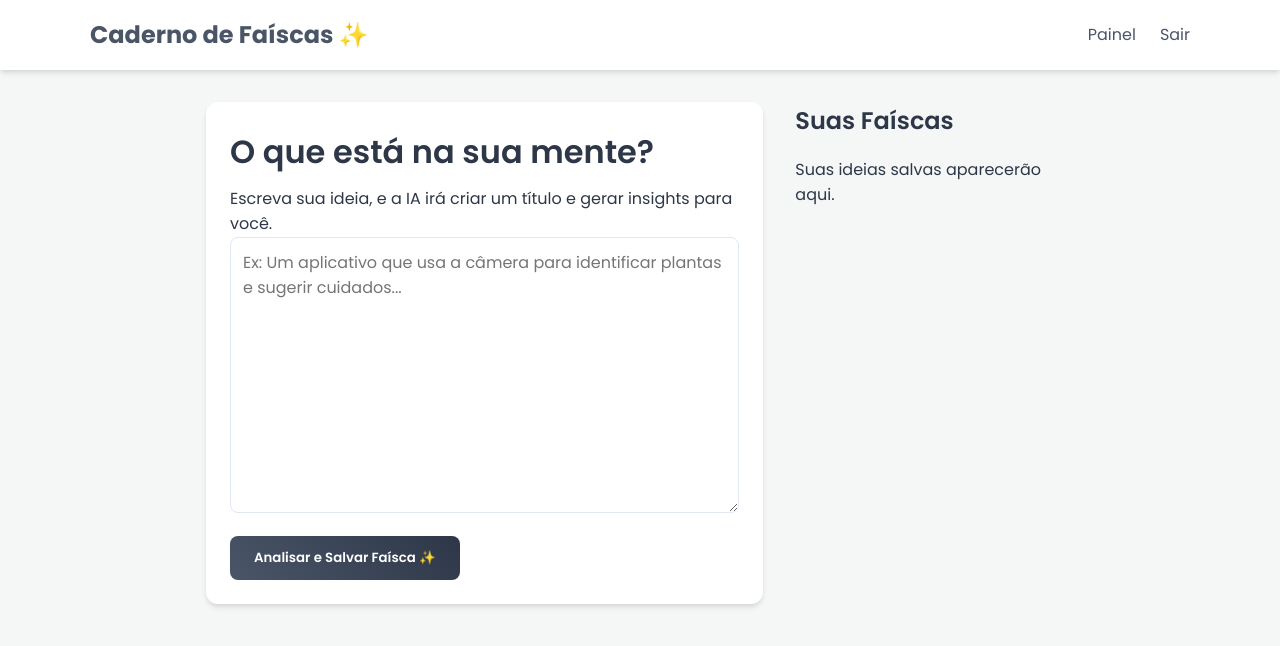
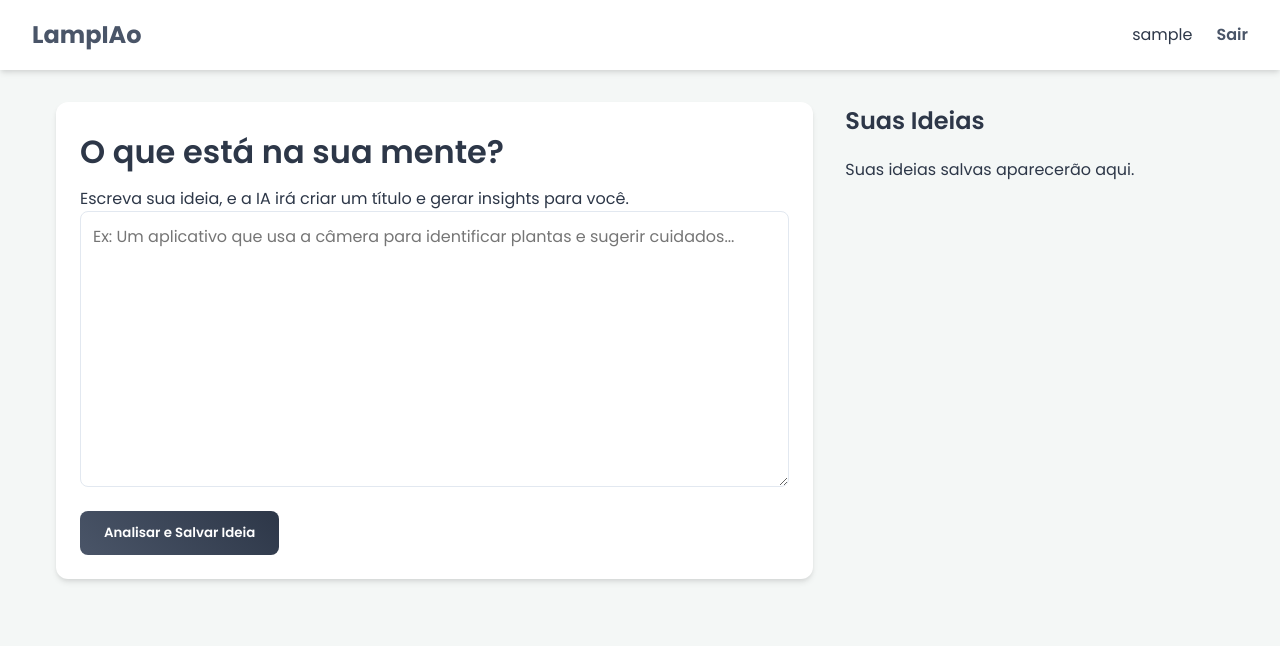
Before and after one commit to MateusLG/LampIAo, a Flask app: page /dashboard in a window 1280 px wide. Shown: the top 646 px of the page. Run offline with Flask 3, Linux system fonts and the light colour scheme; the visitor is signed in with stand-in values (Sample User, id 1); data that the repository does not hold is empty.

Commit message:
Alterações Gerais, Correção de Bugs e Mudança no Desing.

```diff
--- a/app.py
+++ b/app.py
@@ -1,11 +1,14 @@
 import os
+import json
+import markdown
 from dotenv import load_dotenv
 from flask import Flask, render_template, redirect, url_for, flash, request
 from flask_sqlalchemy import SQLAlchemy
 from flask_login import LoginManager, login_user, logout_user, login_required, current_user
 from werkzeug.security import generate_password_hash, check_password_hash
 from ia import generate_insights_and_title
-import markdown
+
+load_dotenv()
 
 db = SQLAlchemy()
 
@@ -30,7 +33,6 @@ def create_app():
 
     @login_manager.user_loader
     def load_user(user_id):
-        # Esta função é usada pelo Flask-Login para recarregar o objeto do usuário a partir do ID do usuário armazenado na sessão.
         return User.query.get(int(user_id))
 
     @app.route('/')
@@ -54,6 +56,13 @@ def create_app():
                 flash('Usuário ou senha inválidos. Tente novamente.', 'danger')
 
         return render_template('login.html')
+
+    @app.route('/logout')
+    @login_required
+    def logout():
+        logout_user()
+        flash('Você foi desconectado com sucesso.', 'info')
+        return redirect(url_for('login'))
 
     @app.route('/register', methods=['GET', 'POST'])
     def register():
@@ -82,42 +91,35 @@ def create_app():
         return render_template('register.html')
 
     @app.route('/dashboard')
-
     @login_required
     def dashboard():
         user_notes = Note.query.filter_by(user_id=current_user.id).order_by(Note.created_at.desc()).all()
-        # A página principal agora é o dashboard com a caixa de texto
         return render_template('dashboard.html', notes=user_notes)
 
-    # SUBSTITUA a sua rota /add_note por esta nova versão:
     @app.route('/add_note', methods=['POST'])
     @login_required
     def add_note():
         content = request.form.get('content')
-
         if not content:
             flash('O campo de ideias não pode estar vazio.', 'warning')
             return redirect(url_for('dashboard'))
 
-        # Chama a nossa nova função de IA
         ai_result = generate_insights_and_title(content)
 
-        # Verifica se a IA retornou um erro
         if 'error' in ai_result:
             flash(f"Não foi possível processar a ideia com a IA: {ai_result['error']}", 'danger')
             return redirect(url_for('dashboard'))
 
-        # Cria a nova nota com os dados gerados pela IA
         new_note = Note(
-            title=ai_result.get('title', 'Faísca Sem Título'), # Pega o título ou usa um padrão
+            title=ai_result.get('title', 'Ideia Sem Título'),
             original_content=content,
-            ai_suggestions=ai_result.get('insights_markdown', ''), # Pega os insights
+            ai_suggestions=ai_result.get('insights_markdown', ''),
             user_id=current_user.id
         )
         db.session.add(new_note)
         db.session.commit()
 
-        flash('Nova faísca e insights gerados com sucesso!', 'success')
+        flash('Nova ideia e insights gerados com sucesso!', 'success')
         return redirect(url_for('dashboard'))
 
     @app.route('/delete_note/<int:note_id>', methods=['POST'])
@@ -126,33 +128,24 @@ def create_app():
         note_to_delete = Note.query.get_or_404(note_id)
 
         if note_to_delete.user_id != current_user.id:
-            flash('Você não tem permissão para apagar esta nota.', 'danger')
+            flash('Você não tem permissão para apagar esta ideia.', 'danger')
             return redirect(url_for('dashboard'))
 
         db.session.delete(note_to_delete)
         db.session.commit()
-        flash('Faísca apagada.', 'info')
+        flash('Ideia apagada.', 'info')
 
         return redirect(url_for('dashboard'))
 
     @app.route('/note/<int:note_id>')
     @login_required
     def note_page(note_id):
-        # Busca a nota pelo ID ou retorna um erro 404 se não encontrar
         note = Note.query.get_or_404(note_id)
 
-        # Garante que o usuário só pode ver as próprias notas
         if note.user_id != current_user.id:
             flash('Acesso não permitido.', 'danger')
             return redirect(url_for('dashboard'))
 
-        # Renderiza a página de detalhes, passando o objeto da nota
         return render_template('nota.html', note=note)
 
-    @app.route('/logout')
-    @login_required
-    def logout():
-        logout_user()
-        return redirect(url_for('login'))
-
     return app
--- a/static/css/style.css
+++ b/static/css/style.css
@@ -44,45 +42,49 @@ h1, h2, h3 {
     margin-bottom: 0.5rem;
 }
 
-/* --- 3. Layout Principal e Navegação --- */
-header {
+header.lampiao-header {
     background-color: var(--cor-branco);
     padding: 1rem 2rem;
     box-shadow: var(--sombra-card);
     margin-bottom: 2rem;
-}
-
-nav {
-    max-width: 1100px;
-    margin: 0 auto;
     display: flex;
     justify-content: space-between;
     align-items: center;
 }
 
-nav .logo {
+.logo-container .logo {
     font-size: 1.5rem;
     font-weight: 700;
 }
-nav .logo:hover { text-decoration: none; }
 
-nav ul {
-    list-style: none;
+.logo-container .logo:hover {
+    text-decoration: none;
+}
+
+.user-info {
     display: flex;
     gap: 1.5rem;
+    align-items: center;
 }
 
-main {
-    max-width: 900px;
+a.logout-link {
+    font-weight: 600;
+}
+
+main.main-content {
+    max-width: 1200px;
     margin: 0 auto;
     padding: 0 1rem;
 }
 
-/* --- 4. Formulários e Botões --- */
-.form-container, .dashboard-container, .note-container {
-    display: flex;
-    flex-direction: column;
-    gap: 2rem;
+.form-container {
+    max-width: 500px;
+    margin: 4rem auto;
+    padding: 2rem;
+    background-color: var(--cor-branco);
+    border-radius: 10px;
+    border: 1px solid var(--cor-borda);
+    box-shadow: var(--sombra-card);
 }
 
 .form-group {
@@ -150,93 +151,15 @@ textarea {
     box-shadow: var(--sombra-card);
 }
 
-.note-card {
-    border-left: 5px solid var(--cor-principal);
-}
-
-.note-header {
-    display: flex;
-    justify-content: space-between;
-    align-items: center;
-    margin-bottom: 0.5rem;
-}
-
-.note-header small {
-    color: var(--cor-texto-secundario);
-}
-
-.note-content {
-    margin-bottom: 1rem;
-}
-
-.note-actions {
-    display: flex;
-    gap: 1rem;
-}
-
-.ai-content {
-    background-color: var(--cor-fundo);
-    padding: 1rem;
-    border-radius: 8px;
-    margin-top: 1rem;
-    margin-bottom: 1rem;
-    white-space: pre-wrap; /* Preserva quebras de linha e espaços do Markdown */
-}
-
-pre {
-    white-space: pre-wrap; /* Garante que o texto quebre a linha */
-    word-wrap: break-word;
-    background-color: var(--cor-fundo);
-    padding: 1rem;
-    border-radius: 8px;
-}
-
-
-/* --- 6. Mensagens Flash (Alertas) --- */
-.flash-messages {
-    list-style: none;
-    padding: 0;
-    margin-bottom: 1rem;
-}
-
-.alert {
-    padding: 1rem;
-    margin-bottom: 1rem;
-    border-radius: 8px;
-    border: 1px solid transparent;
-}
-
-.alert-success {
-    color: #155724;
-    background-color: #d4edda;
-    border-color: #c3e6cb;
-}
-.alert-danger {
-    color: #721c24;
-    background-color: #f8d7da;
-    border-color: #f5c6cb;
-}
-.alert-warning {
-    color: #856404;
-    background-color: #fff3cd;
-    border-color: #ffeeba;
-}
-.alert-info {
-    color: #0c5460;
-    background-color: #d1ecf1;
-    border-color: #bee5eb;
-}
-/* --- 7. Novo Layout de Grid (Dashboard) --- */
-
 .main-content-grid {
     display: grid;
-    grid-template-columns: 2fr 1fr; /* Coluna principal 2x maior que a lateral */
+    grid-template-columns: 2fr 1fr;
     gap: 2rem;
     align-items: flex-start;
 }
 
 .input-area .card {
-    position: sticky; /* Faz a caixa de texto "flutuar" ao rolar a página */
+    position: sticky;
     top: 2rem;
 }
 
--- a/static/js/script.js
+++ b/static/js/script.js
@@ -0,0 +1,2 @@
+// Arquivo JavaScript pode ser usado para futuras interações.
+console.log("LampIAo carregado!");
--- a/templates/base.html
+++ b/templates/base.html
@@ -3,43 +3,29 @@
 <head>
     <meta charset="UTF-8">
     <meta name="viewport" content="width=device-width, initial-scale=1.0">
-    <title>Caderno de Faíscas</title>
-
+    <title>LampIAo</title>
     <link rel="preconnect" href="https://fonts.googleapis.com">
     <link rel="preconnect" href="https://fonts.gstatic.com" crossorigin>
     <link href="https://fonts.googleapis.com/css2?family=Poppins:wght@300;400;600;700&display=swap" rel="stylesheet">
-
     <link rel="stylesheet" href="{{ url_for('static', filename='css/style.css') }}">
 </head>
 <body>
-    <header>
-        <nav>
-            <a href="{{ url_for('dashboard') }}" class="logo">Caderno de Faíscas ✨</a>
-            <ul>
-                {% if current_user.is_authenticated %}
-                    <li><a href="{{ url_for('dashboard') }}">Painel</a></li>
-                    <li><a href="{{ url_for('logout') }}">Sair</a></li>
-                {% else %}
-                    <li><a href="{{ url_for('login') }}">Login</a></li>
-                    <li><a href="{{ url_for('register') }}">Registrar</a></li>
-                {% endif %}
-            </ul>
-        </nav>
+    <header class="lampiao-header">
+        <div class="logo-container">
+            <a href="{{ url_for('dashboard') }}" class="logo">LampIAo</a>
+        </div>
+        {% if current_user.is_authenticated %}
+        <div class="user-info">
+            <span>{{ current_user.username }}</span>
+            <a href="{{ url_for('logout') }}" class="logout-link">Sair</a>
+        </div>
+        {% endif %}
     </header>
-    <main>
-        {# Bloco para exibir mensagens flash (erros, sucessos) #}
-        {% with messages = get_flashed_messages(with_categories=true) %}
-            {% if messages %}
-                <div class="flash-messages">
-                {% for category, message in messages %}
-                    <div class="alert alert-{{ category }}">{{ message }}</div>
-                {% endfor %}
-                </div>
-            {% endif %}
-        {% endwith %}
 
-        {% block content %}{% endblock %}
+    <main class="main-content">
+        {% block page_content %}{% endblock %}
     </main>
+
     <script src="{{ url_for('static', filename='js/script.js') }}"></script>
 </body>
 </html>
--- a/templates/dashboard.html
+++ b/templates/dashboard.html
@@ -1,6 +1,6 @@
 {% extends "base.html" %}
 
-{% block content %}
+{% block page_content %}
 <div class="main-content-grid">
     <div class="input-area">
         <div class="card">
@@ -10,13 +10,13 @@
                 <div class="form-group">
                     <textarea name="content" rows="10" placeholder="Ex: Um aplicativo que usa a câmera para identificar plantas e sugerir cuidados..." required></textarea>
                 </div>
-                <button type="submit" class="btn btn-ai">Analisar e Salvar Faísca ✨</button>
+                <button type="submit" class="btn btn-ai">Analisar e Salvar Ideia</button>
             </form>
         </div>
     </div>
 
     <div class="sidebar-notes">
-        <h2>Suas Faíscas</h2>
+        <h2>Suas Ideias</h2>
         <div class="notes-list-sidebar">
         {% if notes %}
             {% for note in notes %}
```
Also changed, not shown: other parts of static/css/style.css (+33 -19 lines), ia.py (+2 -16 lines), models.py (+6 -13 lines), requirements.txt (+6 -42 lines), templates/login.html (+11 -1 lines), templates/nota.html (+4 -4 lines), templates/register.html (+11 -1 lines), README.md, 1 other file.
